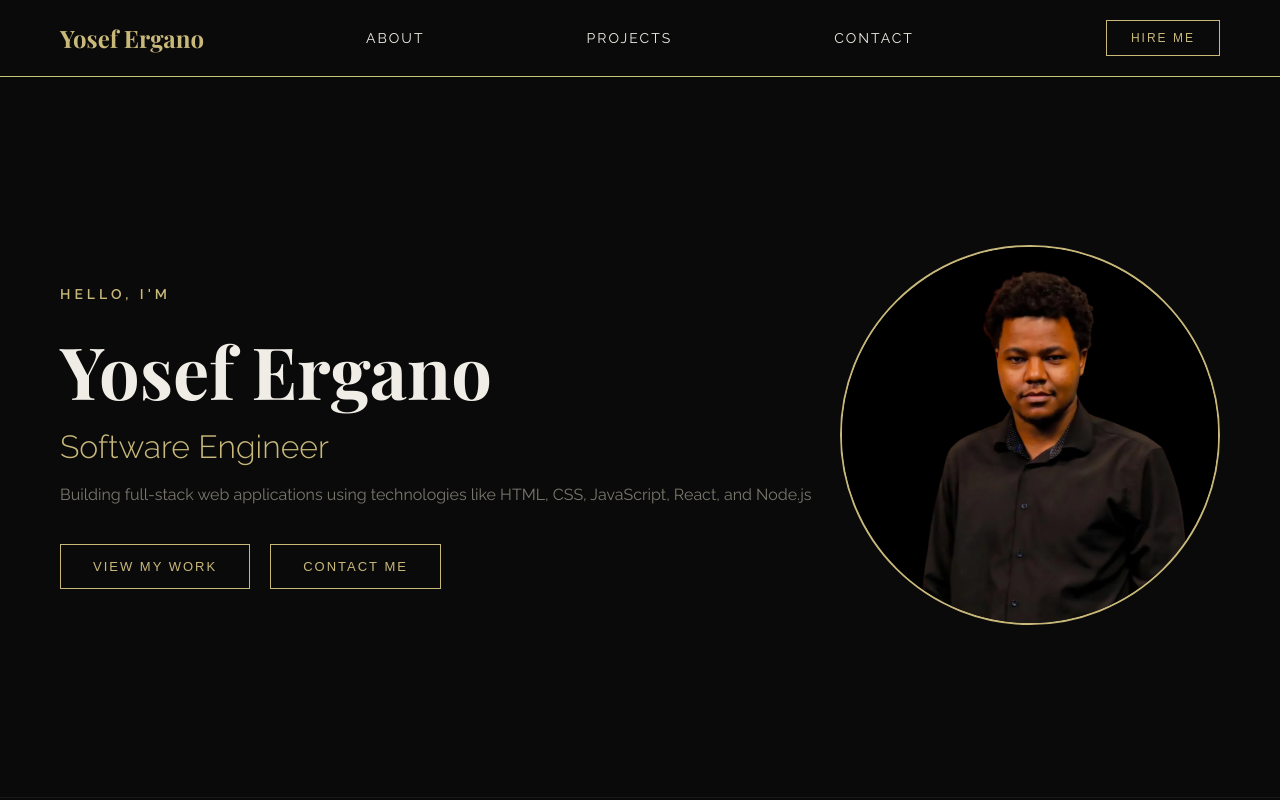
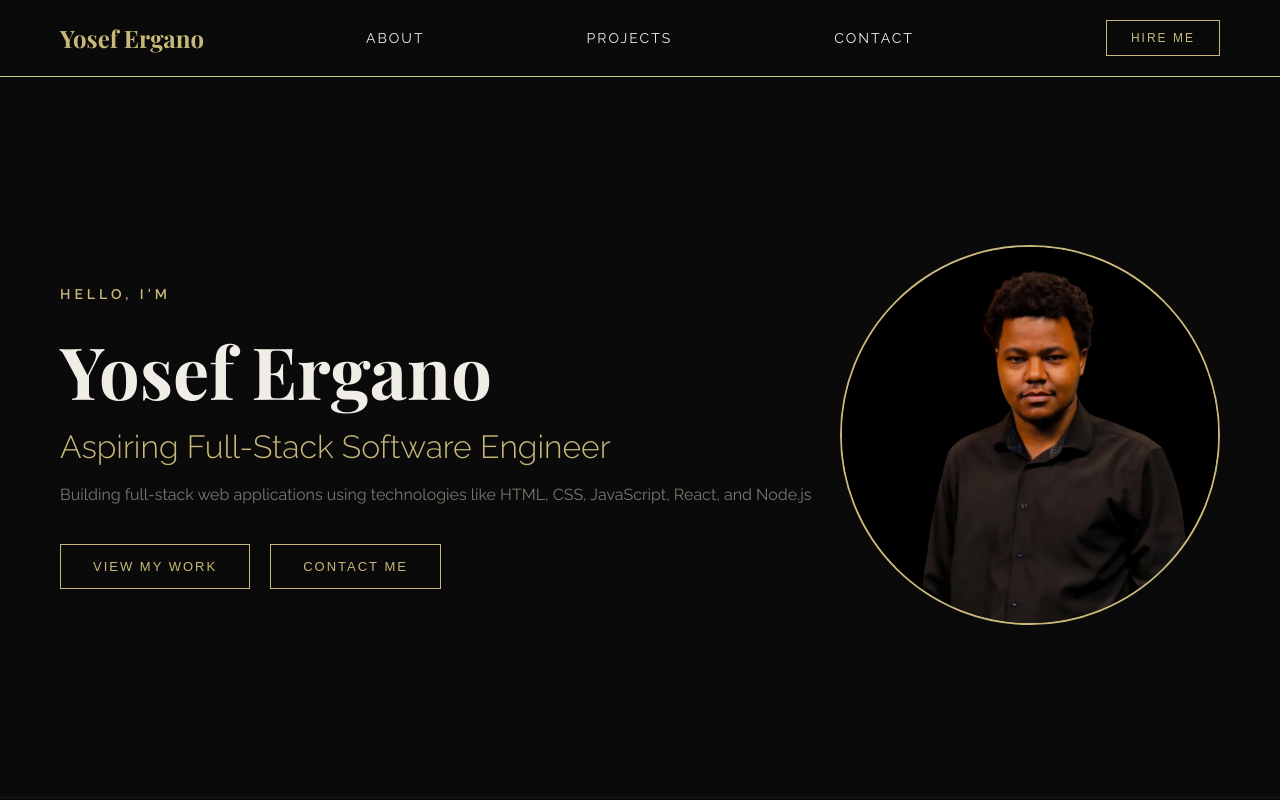
Before and after one commit to mercytv932/React-Portfolio, a React (Create React App) app: page / in a window 1280 px wide. Shown: the top 800 px of the page. Built offline with nearby package versions, Linux system fonts and the light colour scheme.

Commit message:
Update job title to 'Aspiring Full-Stack Software Engineer'

```diff
--- a/src/Hero.js
+++ b/src/Hero.js
@@ -5,7 +5,7 @@ const Hero = () => {
       <div className="heroText">
   <h5>Hello, I'm </h5>
   <h1>Yosef Ergano</h1>
-  <h2>Software Engineer</h2>
+  <h2>Aspiring Full-Stack Software Engineer</h2>
   <p>Building full-stack web applications using technologies like HTML, CSS, JavaScript, React, and Node.js</p>
   <div className="heroBtns">
   <button>View My Work</button>
```
